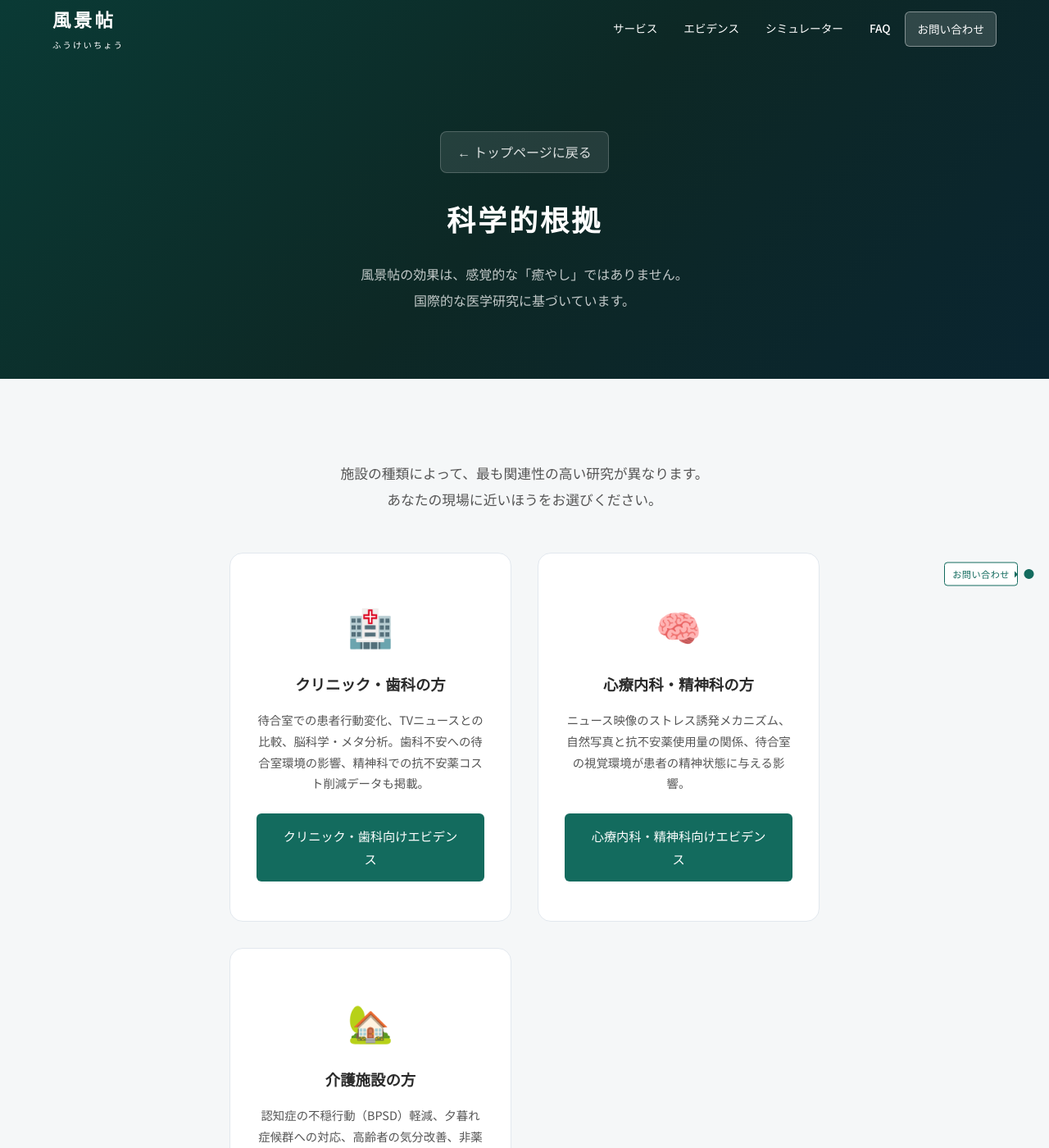
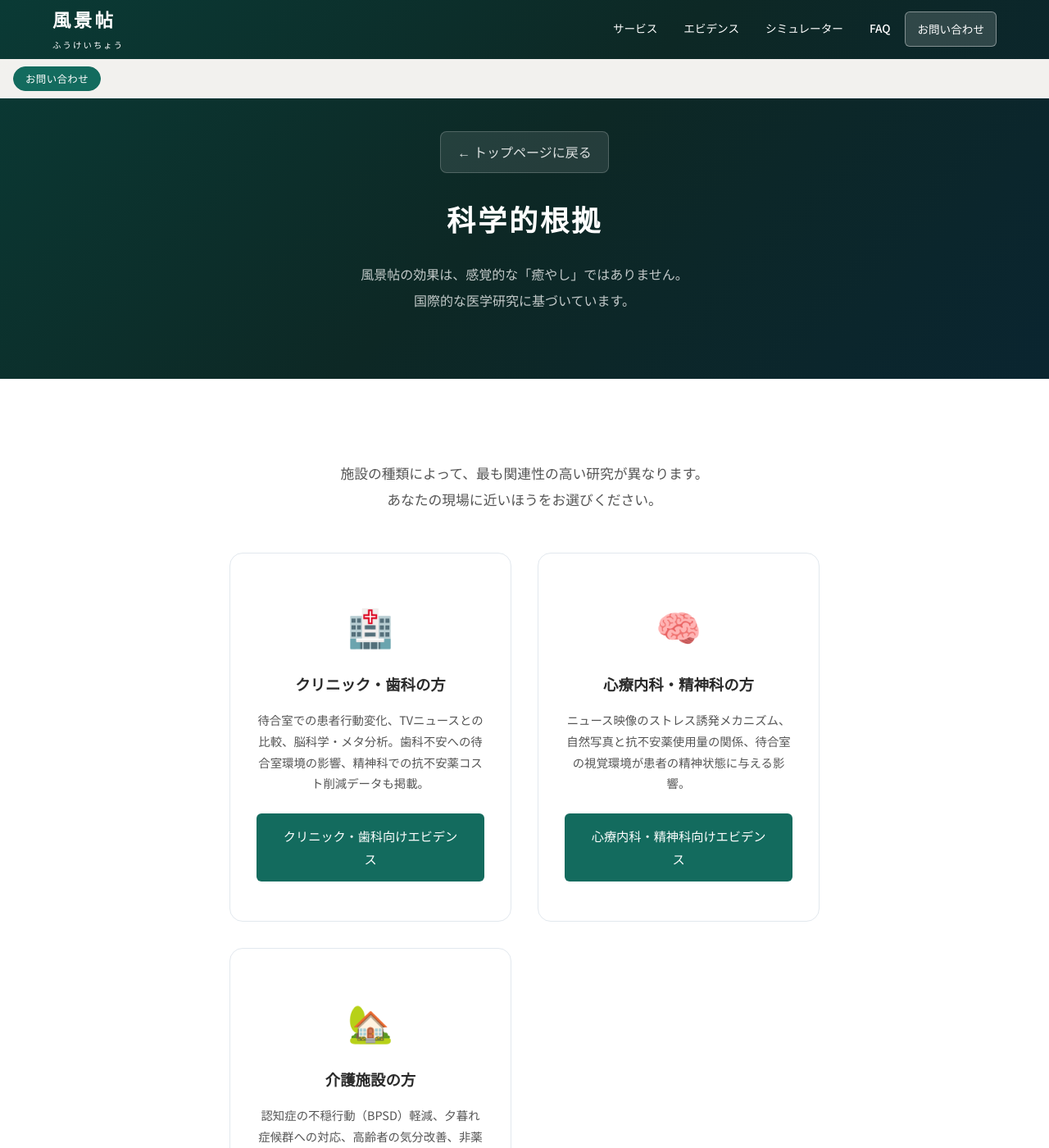
Before and after one commit to dr836gnypeq-ctrl/fukeichou-site, a Jekyll site: the page built from evidence.html, in a window 1280 px wide and 1400 px high. Shown: the whole window at 82% size. Built offline with Jekyll 4.4.1, drawn with Linux system fonts in a browser that asks for light colours; nearby versions of some CDN libraries.

Commit message:
replace side-dots with pill-nav on all screen sizes

```diff
--- a/_layouts/default.html
+++ b/_layouts/default.html
@@ -35,7 +35,7 @@
 <link rel="prefetch" href="{{ '/' | relative_url }}">
 <link rel="prefetch" href="{{ '/evidence/' | relative_url }}">
 {% endif %}
-<link rel="stylesheet" href="{{ '/assets/css/style.css' | relative_url }}?v=20260317v">
+<link rel="stylesheet" href="{{ '/assets/css/style.css' | relative_url }}?v=20260317w">
 <script src="https://cdn.jsdelivr.net/npm/lucide@0.383.0/dist/umd/lucide.min.js" defer></script>
 </head>
 <body>
@@ -48,7 +48,7 @@
 </nav>
 
 <!-- A. サイドドットナビ (PC) -->
-<nav class="side-dots" id="sideDots" aria-label="セクションナビ"></nav>
+
 
 {{ content }}
 
--- a/assets/css/style.css
+++ b/assets/css/style.css
@@ -304,70 +304,7 @@ nav a:hover{color:var(--ink);background:rgba(0,0,0,.04)}
 /* 共通: セクション定義 */
 :root{--nav-sections:7}
 
-/* ── A. サイドドットナビ (PC ≥769px) ── */
-.side-dots{
-  display:none;
-  position:fixed;
-  right:20px;
-  top:50%;
-  transform:translateY(-50%);
-  z-index:900;
-  flex-direction:column;
-  gap:12px;
-  align-items:center;
-}
-@media(min-width:769px){.side-dots{display:flex}}
-
-.side-dot-item{
-  position:relative;
-  display:flex;
-  align-items:center;
-  cursor:pointer;
-}
-.side-dot{
-  width:9px;height:9px;
-  border-radius:50%;
-  background:var(--border);
-  border:1.5px solid var(--border);
-  transition:background .25s,transform .25s,border-color .25s;
-  flex-shrink:0;
-}
-.side-dot-item.active .side-dot{
-  background:var(--moss);
-  border-color:var(--moss);
-  transform:scale(1.35);
-}
-.side-dot-item:hover .side-dot{
-  background:var(--moss-light);
-  border-color:var(--moss-light);
-}
-.side-dot-label{
-  position:absolute;
-  right:18px;
-  white-space:nowrap;
-  background:var(--white);
-  color:var(--moss);
-  border:1px solid var(--moss);
-  font-size:.7rem;
-  padding:3px 9px;
-  border-radius:4px;
-  opacity:0;
-  pointer-events:none;
-  transition:opacity .2s;
-  letter-spacing:.04em;
-}
-.side-dot-label::after{
-  content:'';
-  position:absolute;
-  right:-5px;top:50%;
-  transform:translateY(-50%);
-  border:4px solid transparent;
-  border-left-color:var(--moss);
-}
-.side-dot-item:hover .side-dot-label{opacity:1}
-@media(min-width:1200px){.side-dot-label{opacity:1;pointer-events:auto}}
-
-/* ── B. スティッキーピルバー (Mobile ≤768px) ── */
+/* ── セクションナビ ピルバー (PC・Mobile 共通) ── */
 .pill-nav{
   display:none;
   position:fixed;
@@ -386,7 +323,7 @@ nav a:hover{color:var(--ink);background:rgba(0,0,0,.04)}
   visibility:visible;
 }
 .pill-nav::-webkit-scrollbar{display:none}
-@media(max-width:768px){.pill-nav{display:block}}
+@media(min-width:769px){.pill-nav{display:block}}
 
 /* 非表示: opacity+visibility のみ（transformなし） */
 .pill-nav.pill-hidden{opacity:0;visibility:hidden;pointer-events:none}
--- a/assets/js/main.js
+++ b/assets/js/main.js
@@ -183,20 +183,12 @@ if(typeof lucide !== 'undefined'){
 
   var pillNav      = document.getElementById('pillNav');
   var pillNavInner = document.getElementById('pillNavInner');
-  var sideDots     = document.getElementById('sideDots');
+  var sideDots     = null;
   var hero         = document.querySelector('.hero');
   var currentIdx   = -1;
 
   /* ── 要素生成 ── */
   SECTIONS.forEach(function(s, i){
-    /* サイドドット */
-    var di = document.createElement('div');
-    di.className = 'side-dot-item';
-    di.dataset.idx = i;
-    di.innerHTML = '<span class="side-dot-label">'+s.label+'</span><div class="side-dot"></div>';
-    di.addEventListener('click', function(){ scrollTo(s.id); });
-    sideDots.appendChild(di);
-
     /* ピル */
     var pi = document.createElement('button');
     pi.className = 'pill-item';
@@ -211,7 +203,6 @@ if(typeof lucide !== 'undefined'){
     if(el) el.scrollIntoView({behavior:'smooth'});
   }
 
-  var dotItems  = sideDots.querySelectorAll('.side-dot-item');
   var pillItems = pillNavInner.querySelectorAll('.pill-item');
 
   /* ── ピルバー表示制御: ヒーロー高さを過ぎたら表示 ── */
@@ -230,7 +221,6 @@ if(typeof lucide !== 'undefined'){
   function setActive(idx){
     if(idx === currentIdx) return;
     currentIdx = idx;
-    dotItems.forEach(function(el,i){ el.classList.toggle('active', i===idx); });
     pillItems.forEach(function(el,i){ el.classList.toggle('active', i===idx); });
     /* アクティブピルを中央にスクロール */
     if(pillNav && pillItems[idx]){
```
